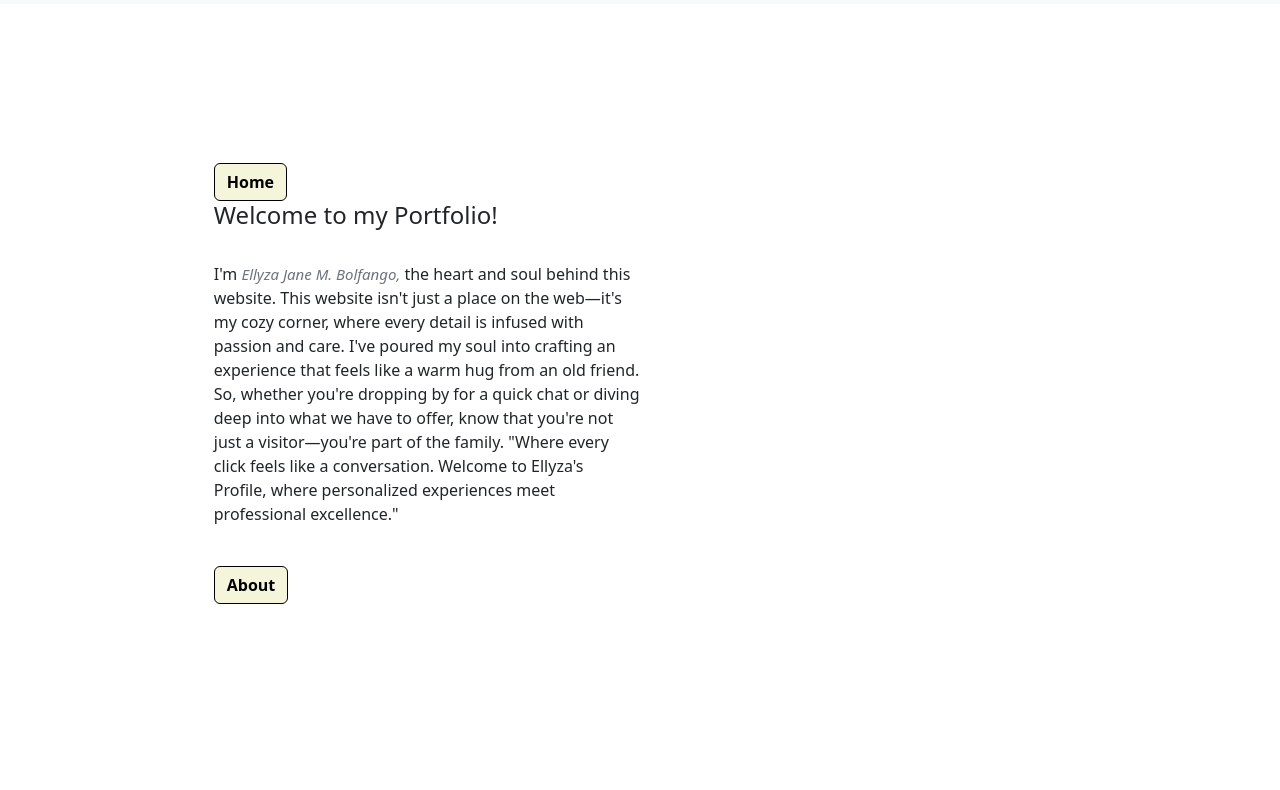
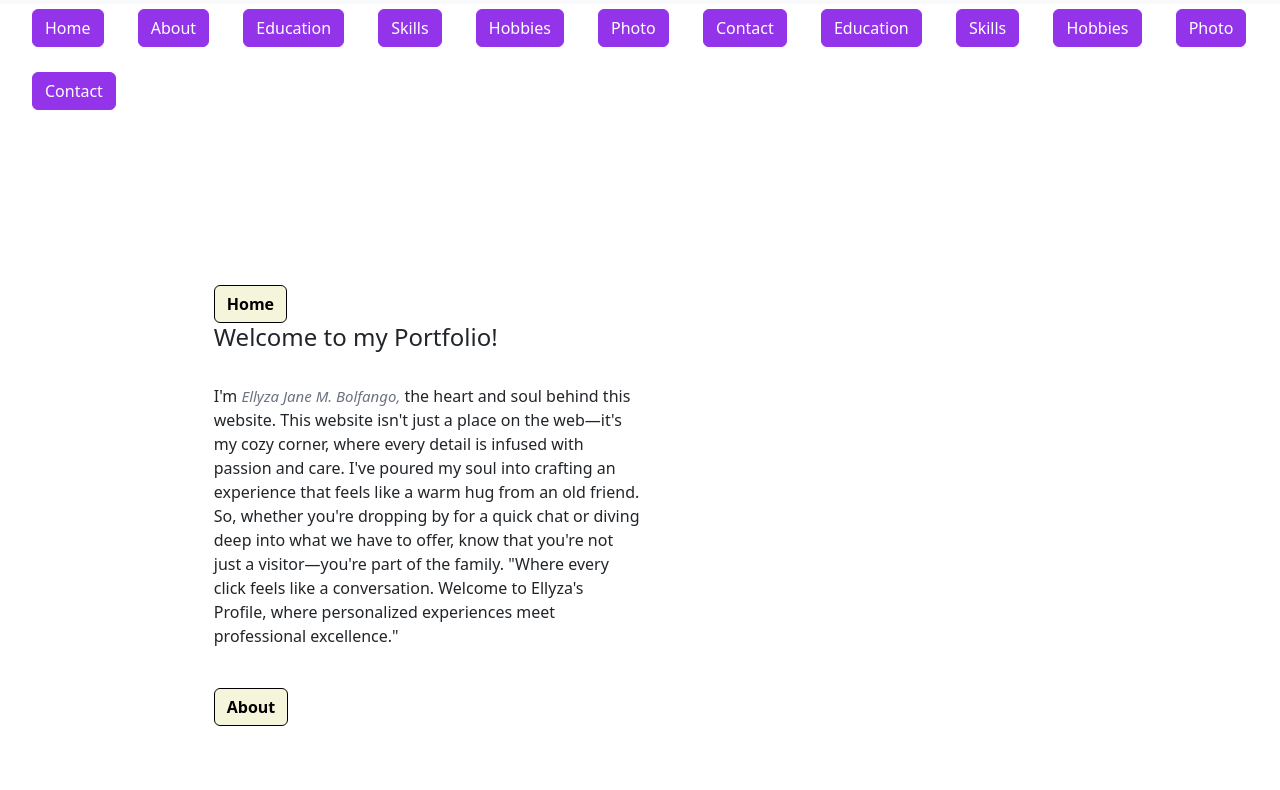
Before and after one commit to ellyzabolfango/EllyzaProfile, a plain HTML site: page index.html in a window 1280 px wide. Shown: the part 137-927 px from the top of the page. Drawn offline with nearby package versions, Linux system fonts and the light colour scheme.

Commit message:
Update index.html

```diff
--- a/index.html
+++ b/index.html
@@ -20,18 +20,22 @@
                 <li><a class="btn btn-primary" href="#hobbies">Hobbies</a></li>
                 <li><a class="btn btn-primary" href="#photo">Photo</a></li>
                 <li><a class="btn btn-primary" href="#contact">Contact</a></li>
+                <li><a class="btn btn-primary" href="education.html">Education</a></li>
+                <li><a class="btn btn-primary" href="skills.html">Skills</a></li>
+                <li><a class="btn btn-primary" href="hobbies.html">Hobbies</a></li>
+                <li><a class="btn btn-primary" href="photo.html">Photo</a></li>
+                <li><a class="btn btn-primary" href="contact.html">Contact</a></li>
             </ul>
         </nav>
 
-       <!-- Home Section -->
+     <!-- Home Section -->
 <section class="home" id="home">
     <div class="home-content">
          <a class="btn btn-info" href="#home" role="button"> <strong>Home</strong></a>
         <div class="welcome-message">
             <h4>Welcome to my Portfolio!</h4><br>
             <p>I'm <span class="name">Ellyza Jane M. Bolfango,</span> the heart and soul behind this website. This website isn't just a place on the web—it's my cozy corner, where every detail is infused with passion and care. I've poured my soul into crafting an experience that feels like a warm hug from an old friend. So, whether you're dropping by for a quick chat or diving deep into what we have to offer, know that you're not just a visitor—you're part of the family. "Where every click feels like a conversation. Welcome to Ellyza's Profile, where personalized experiences meet professional excellence."</p><br>
-            <a class="btn btn-info" href="#about" role="button"><strong>About</strong></a>
-        </div>
+         <a class="btn btn-info" href="#about" role="button"> <strong>About</strong></a>
         <div class="home-img">
         </div>
     </div>
```
